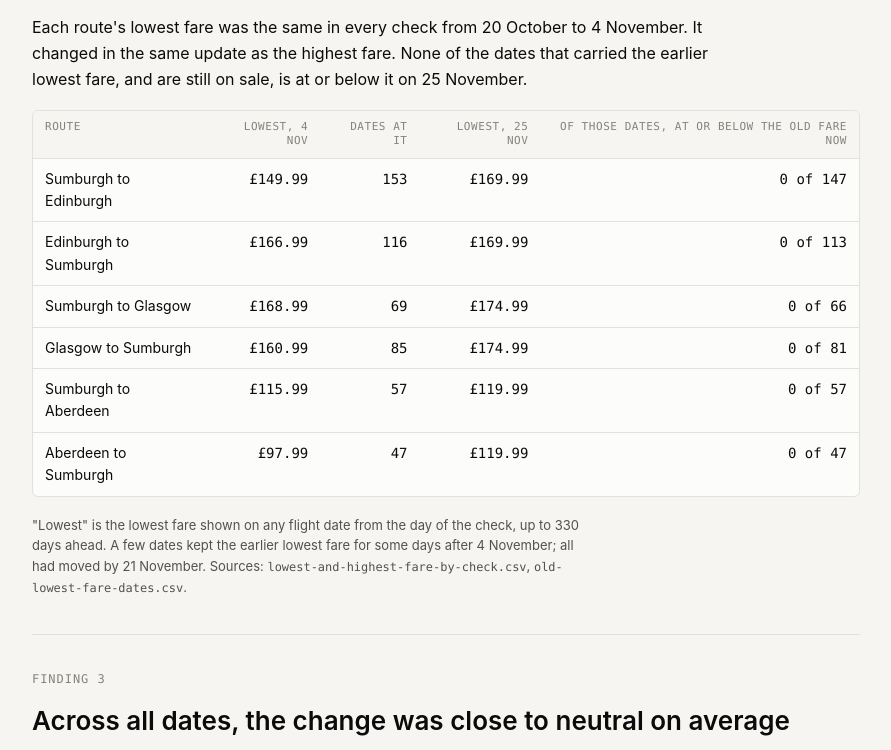
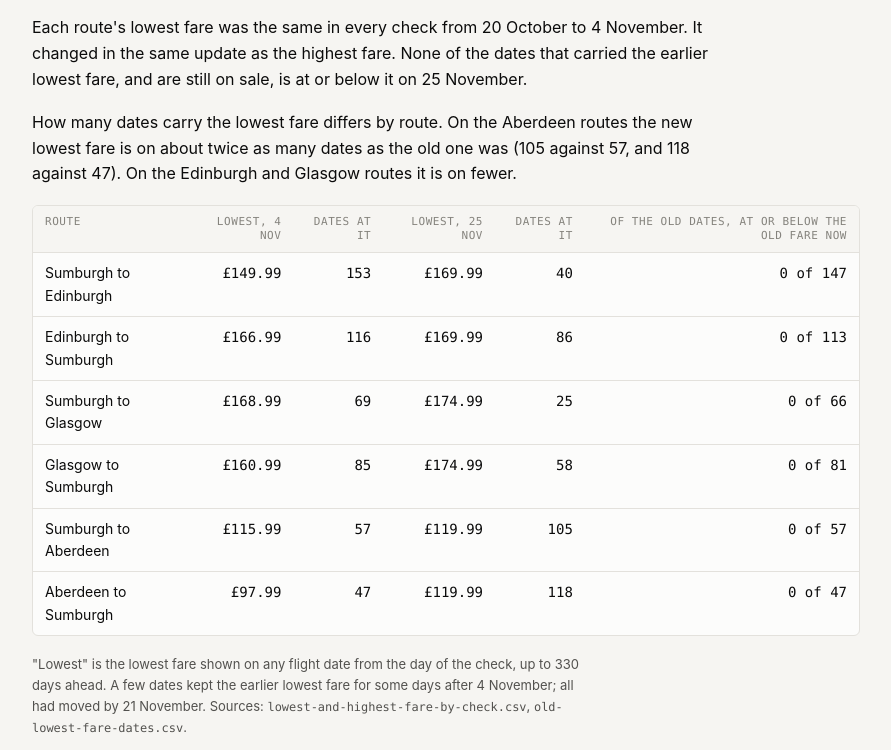
Before and after one commit to ShetlandJ/loganair-tracker, a plain HTML site: page loganair-data.html in a window 1280 px wide. Shown: the part 2211-2961 px from the top of the page, without its empty margins (194-1085 px from the left). Drawn offline with Linux system fonts and the light colour scheme.

Commit message:
Data page: show how many dates carry the new lowest fare; state the short pre-change window
Co-Authored-By: Claude Opus 5.5 <noreply@anthropic.com>
Claude-Session: https://claude.ai/code/session_01X9Ub7CkoP685yP3dHRXSSD

```diff
--- a/loganair-data.html
+++ b/loganair-data.html
@@ -235,15 +235,16 @@ ol.how { padding-left: 20px; }
   <p class="eyebrow">Finding 2</p>
   <h2 id="f2">The lowest fares rose on all six routes</h2>
   <p class="prose">Each route's lowest fare was the same in every check from 20 October to 4 November. It changed in the same update as the highest fare. None of the dates that carried the earlier lowest fare, and are still on sale, is at or below it on 25 November.</p>
+  <p class="prose">How many dates carry the lowest fare differs by route. On the Aberdeen routes the new lowest fare is on about twice as many dates as the old one was (105 against 57, and 118 against 47). On the Edinburgh and Glasgow routes it is on fewer.</p>
   <div class="tbl"><table>
-    <thead><tr><th>Route</th><th class="r">Lowest, 4 Nov</th><th class="r">Dates at it</th><th class="r">Lowest, 25 Nov</th><th class="r">Of those dates, at or below the old fare now</th></tr></thead>
+    <thead><tr><th>Route</th><th class="r">Lowest, 4 Nov</th><th class="r">Dates at it</th><th class="r">Lowest, 25 Nov</th><th class="r">Dates at it</th><th class="r">Of the old dates, at or below the old fare now</th></tr></thead>
     <tbody>
-      <tr><td>Sumburgh to Edinburgh</td><td class="r" data-label="Lowest, 4 Nov">£149.99</td><td class="r" data-label="Dates at it">153</td><td class="r" data-label="Lowest, 25 Nov">£169.99</td><td class="r" data-label="At or below old fare now">0 of 147</td></tr>
-      <tr><td>Edinburgh to Sumburgh</td><td class="r" data-label="Lowest, 4 Nov">£166.99</td><td class="r" data-label="Dates at it">116</td><td class="r" data-label="Lowest, 25 Nov">£169.99</td><td class="r" data-label="At or below old fare now">0 of 113</td></tr>
-      <tr><td>Sumburgh to Glasgow</td><td class="r" data-label="Lowest, 4 Nov">£168.99</td><td class="r" data-label="Dates at it">69</td><td class="r" data-label="Lowest, 25 Nov">£174.99</td><td class="r" data-label="At or below old fare now">0 of 66</td></tr>
-      <tr><td>Glasgow to Sumburgh</td><td class="r" data-label="Lowest, 4 Nov">£160.99</td><td class="r" data-label="Dates at it">85</td><td class="r" data-label="Lowest, 25 Nov">£174.99</td><td class="r" data-label="At or below old fare now">0 of 81</td></tr>
-      <tr><td>Sumburgh to Aberdeen</td><td class="r" data-label="Lowest, 4 Nov">£115.99</td><td class="r" data-label="Dates at it">57</td><td class="r" data-label="Lowest, 25 Nov">£119.99</td><td class="r" data-label="At or below old fare now">0 of 57</td></tr>
-      <tr><td>Aberdeen to Sumburgh</td><td class="r" data-label="Lowest, 4 Nov">£97.99</td><td class="r" data-label="Dates at it">47</td><td class="r" data-label="Lowest, 25 Nov">£119.99</td><td class="r" data-label="At or below old fare now">0 of 47</td></tr>
+      <tr><td>Sumburgh to Edinburgh</td><td class="r" data-label="Lowest, 4 Nov">£149.99</td><td class="r" data-label="Dates at it">153</td><td class="r" data-label="Lowest, 25 Nov">£169.99</td><td class="r" data-label="Dates at it, 25 Nov">40</td><td class="r" data-label="At or below old fare now">0 of 147</td></tr>
+      <tr><td>Edinburgh to Sumburgh</td><td class="r" data-label="Lowest, 4 Nov">£166.99</td><td class="r" data-label="Dates at it">116</td><td class="r" data-label="Lowest, 25 Nov">£169.99</td><td class="r" data-label="Dates at it, 25 Nov">86</td><td class="r" data-label="At or below old fare now">0 of 113</td></tr>
+      <tr><td>Sumburgh to Glasgow</td><td class="r" data-label="Lowest, 4 Nov">£168.99</td><td class="r" data-label="Dates at it">69</td><td class="r" data-label="Lowest, 25 Nov">£174.99</td><td class="r" data-label="Dates at it, 25 Nov">25</td><td class="r" data-label="At or below old fare now">0 of 66</td></tr>
+      <tr><td>Glasgow to Sumburgh</td><td class="r" data-label="Lowest, 4 Nov">£160.99</td><td class="r" data-label="Dates at it">85</td><td class="r" data-label="Lowest, 25 Nov">£174.99</td><td class="r" data-label="Dates at it, 25 Nov">58</td><td class="r" data-label="At or below old fare now">0 of 81</td></tr>
+      <tr><td>Sumburgh to Aberdeen</td><td class="r" data-label="Lowest, 4 Nov">£115.99</td><td class="r" data-label="Dates at it">57</td><td class="r" data-label="Lowest, 25 Nov">£119.99</td><td class="r" data-label="Dates at it, 25 Nov">105</td><td class="r" data-label="At or below old fare now">0 of 57</td></tr>
+      <tr><td>Aberdeen to Sumburgh</td><td class="r" data-label="Lowest, 4 Nov">£97.99</td><td class="r" data-label="Dates at it">47</td><td class="r" data-label="Lowest, 25 Nov">£119.99</td><td class="r" data-label="Dates at it, 25 Nov">118</td><td class="r" data-label="At or below old fare now">0 of 47</td></tr>
     </tbody>
   </table></div>
   <p class="cap prose">"Lowest" is the lowest fare shown on any flight date from the day of the check, up to 330 days ahead. A few dates kept the earlier lowest fare for some days after 4 November; all had moved by 21 November. Sources: <code>lowest-and-highest-fare-by-check.csv</code>, <code>old-lowest-fare-dates.csv</code>.</p>
@@ -286,7 +287,7 @@ ol.how { padding-left: 20px; }
     <li>Calendar prices have not been checked against the final checkout total.</li>
     <li>A day with no fare shown can mean sold out, not on sale, or no flight. The data can't tell which.</li>
     <li>Checks ran about every 5½ hours, so a fare that changed and changed back between checks wouldn't be seen.</li>
-    <li>Tracking began on 10 October. We don't know whether the earlier lowest fares were standard or promotional, or how long they had been in place.</li>
+    <li>Tracking began on 10 October, and far-ahead dates on all routes only from 19 October. The earlier lowest fares were seen unchanged for about two weeks before 4 November. We don't know whether they were standard or promotional, how long they had been in place, or whether they would have changed anyway.</li>
     <li>ADS fares are included in the files, but the ADS calendar shows no fare for many dates far ahead, so the findings above use full fares only.</li>
     <li>Nothing here measures what passengers paid or how many seats were sold at each price.</li>
   </ul>
```
